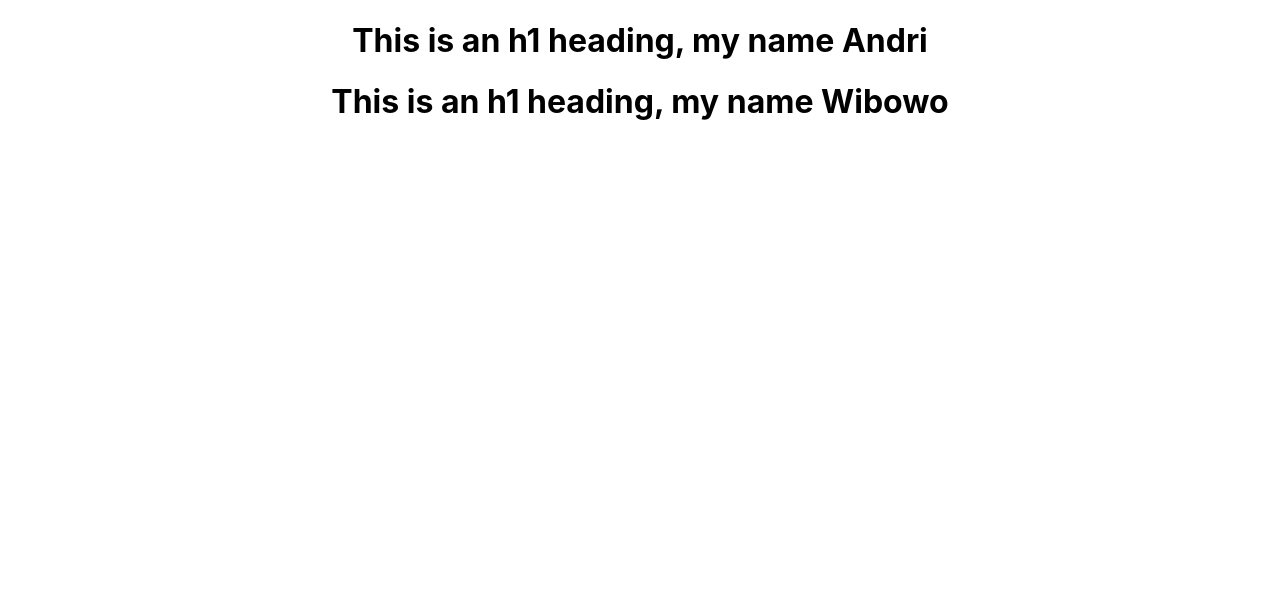
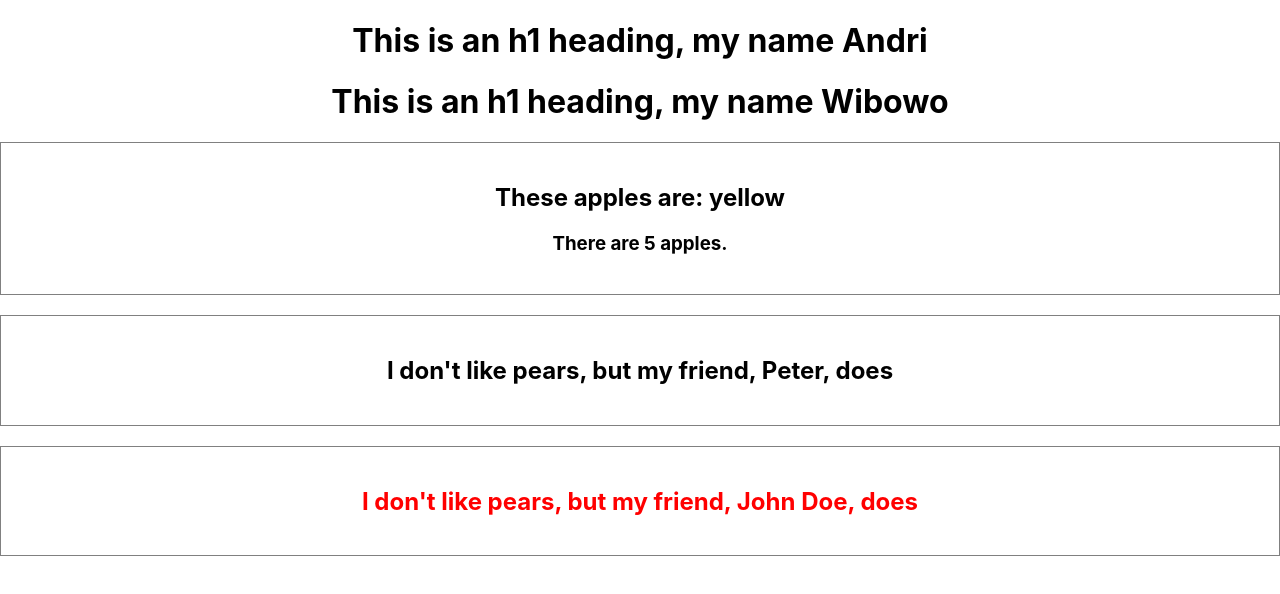
Before and after one commit to devandri/basic-react, a React (Create React App) app: page / in a window 1280 px wide. Shown: the top 594 px of the page. Built offline with nearby package versions, Linux system fonts and the light colour scheme.

Commit message:
practice(basic): component, props and styles

```diff
--- a/src/App.js
+++ b/src/App.js
@@ -1,6 +1,10 @@
 import logo from './logo.svg';
 import './App.css';
 import Heading from './Heading';
+import Bag from './components/Bag';
+import Apples from './components/Apples';
+import Pears from './components/Pears';
+import Trunk from './components/Trunk';
 
 function Header() {
   return (<h1>
@@ -13,6 +17,17 @@ function App() {
     <div className='App'>
       <Heading name='Andri'/>
       <Heading name='Wibowo'/>
+      <Bag>
+        <Apples color="yellow" number="5" />
+      </Bag>
+      <Bag>
+        <Pears friend="Peter" />
+      </Bag>
+      <Trunk>
+        <Bag>
+          <Pears friend="John Doe" />
+        </Bag>
+      </Trunk>
     </div>
   )
 }
--- /dev/null
+++ b/src/components/Apples.js
@@ -0,0 +1,14 @@
+function Apples(props) {
+  return (
+    <div className="promo-section">
+      <div>
+        <h2>These apples are: {props.color}</h2>
+      </div>
+      <div>
+        <h3>There are {props.number} apples.</h3>
+      </div>
+    </div>
+  );
+}
+
+export default Apples;
--- /dev/null
+++ b/src/components/Bag.js
@@ -0,0 +1,16 @@
+function Bag(props) {
+  const bagStyles = {
+    padding: "20px",
+    border: "1px solid gray",
+    background: "#fff",
+    margin: "20px 0"
+  };
+
+  return (
+    <div style={bagStyles}>
+      {props.children}
+    </div>
+  );
+}
+
+export default Bag;
--- /dev/null
+++ b/src/components/Pears.js
@@ -0,0 +1,7 @@
+function Pears(props) {
+  return (
+    <h2>I don't like pears, but my friend, {props.friend}, does</h2>
+  );
+}
+
+export default Pears;
--- /dev/null
+++ b/src/components/Trunk.js
@@ -0,0 +1,10 @@
+function Trunk(props) {
+    const trunkStyles = {
+        color: "red"
+    }
+    return <div style={trunkStyles}>
+        {props.children}
+    </div>
+}
+
+export default Trunk;
```
Also changed, not shown: src/components/Nav.js (+5 -5 lines).
